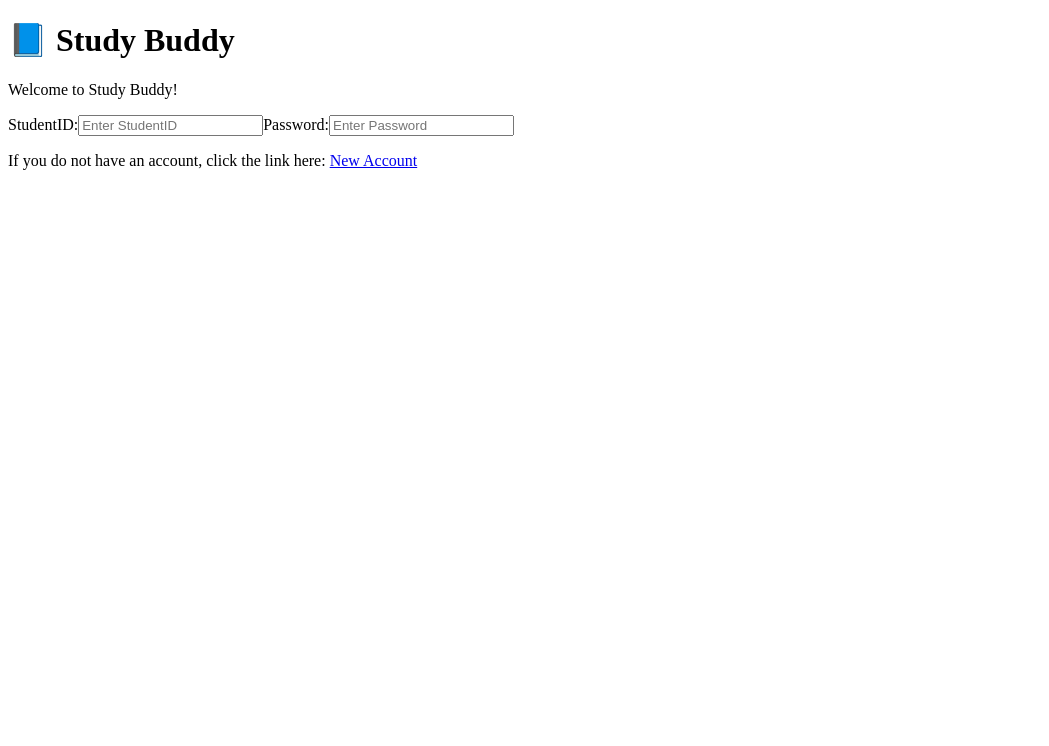
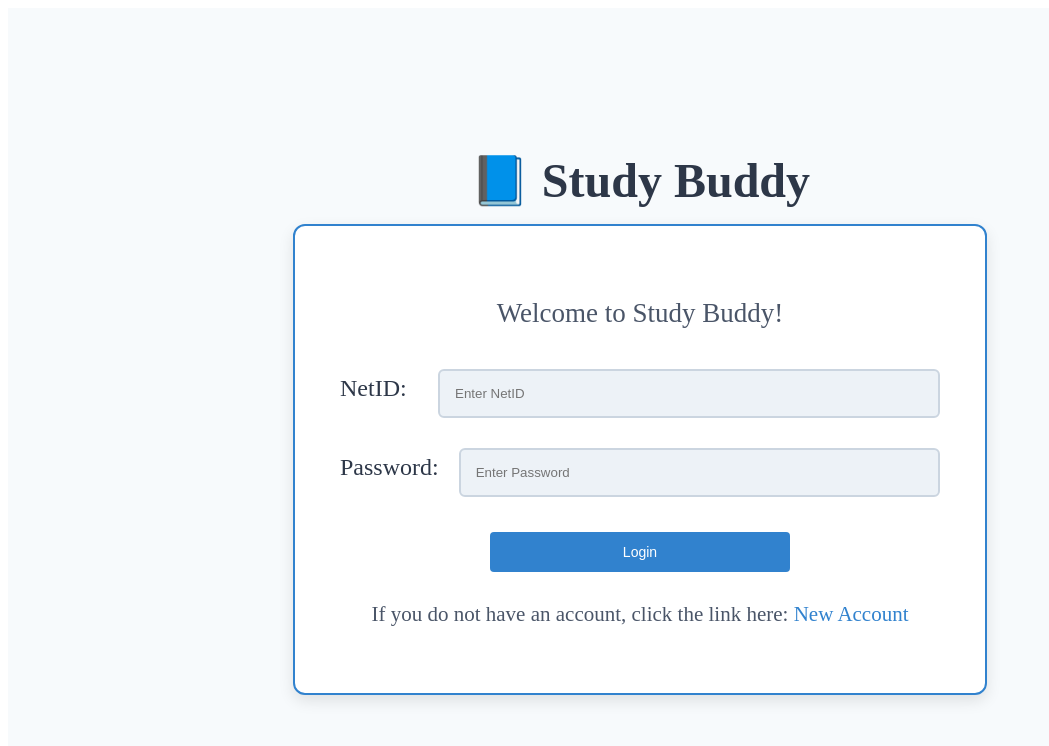
Before and after one commit to copyrightissue/UM-Study-App, a Next.js app in the folder um-study-app/: page / in a window 1280 px wide. Shown: the top 746 px of the page, without its empty margins (0-1049 px from the left). Built offline with nearby package versions, Linux system fonts and the light colour scheme.

Commit message:
Login page
Added styling for Login page with login button that does not currently link to anything yet.

```diff
--- a/um-study-app/src/components/login.tsx
+++ b/um-study-app/src/components/login.tsx
@@ -1,44 +1,49 @@
 import React from "react";
+import styles from "../styles/Login.module.css"; // Import CSS Module
 
 const StudyBuddyLogin = () => {
     return (
-    <div className="flex justify-center items-center h-screen bg-gray-100">
-      <div className="bg-white p-6 rounded-lg shadow-lg w-[400px] border">
-        {/* Logo */}
-        <div className="text-center mb-4">
-          <h1 className="text-2xl font-bold text-blue-600 flex items-center justify-center gap-2">
+        <div className={styles.loginContainer}>
+            <div className={styles.logo}>
+                <h1>
                     <span role="img" aria-label="book">📘</span> Study Buddy
                 </h1>
             </div>
 
-        {/* Welcome Message */}
-        <p className="text-center text-gray-700">
-          Welcome to <span className="text-blue-500">Study Buddy</span>!
+            <div className={styles.loginBox}>
+                {/* Study Buddy App welcome */}
+                <p className={styles.welcomeMessage}>
+                    Welcome to Study Buddy!
                 </p>
 
-        {/* Login Form */}
-        <div className="mt-4">
-          <label className="block text-lg font-semibold">StudentID:</label>
+                {/* Login with NetID and Password */}
+                <div className={styles.formContainer}>
+                    <div className={styles.inputWrapper}>
+                        <label className={styles.inputLabel}>NetID:</label>
                         <input
                             type="text"
-            className="w-full px-3 py-2 mt-1 border rounded-md bg-gray-200"
-            placeholder="Enter StudentID"
+                            className={styles.inputField}
+                            placeholder="Enter NetID"
                         />
+                    </div>
 
-          <label className="block text-lg font-semibold mt-3">Password:</label>
+                    <div className={styles.inputWrapper}>
+                        <label className={styles.inputLabel}>Password:</label>
                         <input
                             type="password"
-            className="w-full px-3 py-2 mt-1 border rounded-md bg-gray-200"
+                            className={styles.inputField}
                             placeholder="Enter Password"
                         />
                     </div>
 
+                    {/* Login Button(currently links to nothing) */}
+                    <button className={styles.loginButton}>Login</button>
+                </div>
+
                 {/* New Account Link */}
-        <p className="mt-4 text-center text-gray-600">
+                <p className={styles.newAccountLink}>
                     If you do not have an account, click the link here:{" "}
-          <a href="/signup" className="text-blue-500 underline">
-            New Account
-          </a>
+                    <a href="/signup" className={styles.noUnderline}>New Account</a>
                 </p>
             </div>
         </div>
--- a/um-study-app/src/pages/_app.tsx
+++ b/um-study-app/src/pages/_app.tsx
@@ -1,4 +1,5 @@
 import "@/styles/Home.module.css";
+import "@/styles/Login.module.css";
 import type { AppProps } from "next/app";
 
 export default function App({ Component, pageProps }: AppProps) {
--- /dev/null
+++ b/um-study-app/src/styles/Login.module.css
@@ -0,0 +1,115 @@
+/* styles/Login.module.css */
+
+.loginContainer {
+    display: flex;
+    justify-content: center;
+    align-items: center;
+    height: 100vh;
+    background-color: #f7fafc;
+    flex-direction: column;
+}
+
+.loginBox {
+    background-color: white;
+    padding: 45px;
+    border-radius: 12px;
+    box-shadow: 0 6px 15px rgba(0, 0, 0, 0.1);
+    width: 600px;
+    border: 2px solid #3182ce;
+    text-align: center;
+}
+
+.logo h1 {
+    font-size: 48px;
+    color: #2d3748;
+    margin-bottom: 15px;
+    text-align: center;
+}
+
+.welcomeMessage {
+    font-size: 27px;
+    color: #4a5568;
+    margin-bottom: 30px;
+}
+
+.blueText {
+    color: #3182ce;
+}
+
+.formContainer {
+    margin-bottom: 30px;
+    width: 100%;
+}
+
+.inputWrapper {
+    display: flex;
+    justify-content: space-between;
+    align-items: center;
+    margin-bottom: 20px;
+    width: 100%;
+}
+
+.inputLabel {
+    font-size: 24px;
+    color: #2d3748;
+    margin-right: 20px;
+    text-align: left;
+    width: 100px;
+}
+
+.inputField {
+    width: 100%;
+    padding: 15px;
+    margin-top: 10px;
+    border-radius: 6px;
+    border: 2px solid #cbd5e0;
+    background-color: #edf2f7;
+}
+
+.inputField:focus {
+    outline: none;
+    border-color: #3182ce;
+}
+
+.newAccountLink {
+    font-size: 21px;
+    color: #4a5568;
+}
+
+.noUnderline {
+    text-decoration: none;
+    color: #3182ce;
+}
+
+.blueLink {
+    color: #3182ce;
+    text-decoration: underline;
+    font-weight: bold;
+}
+
+.blueLink:hover {
+    color: #063970;
+}
+
+
+.loginButton {
+    width: 50%;
+    padding: 12px;
+    margin-top: 15px;
+    border-radius: 4px;
+    background-color: #3182ce;
+    color: white;
+    font-size: 14px;
+    cursor: pointer;
+    border: none;
+    transition: background-color 0.3s ease;
+}
+
+.loginButton:hover {
+    background-color: #063970;
+}
+
+.loginButton:focus {
+    outline: none;
+    border-color: #2b6cb0;
+}
--- a/um-study-app/src/styles/globals.css
+++ b/um-study-app/src/styles/globals.css
@@ -1,3 +1,8 @@
+@tailwind base;
+@tailwind components;
+@tailwind utilities;
+
+
 :root {
   --background: #ffffff;
   --foreground: #171717;
```
Also changed, not shown: um-study-app/package.json (+4 -4 lines), 1 other file (tests, documents, lock files or other folders). Lines whose indentation alone changed are shown as unchanged.
